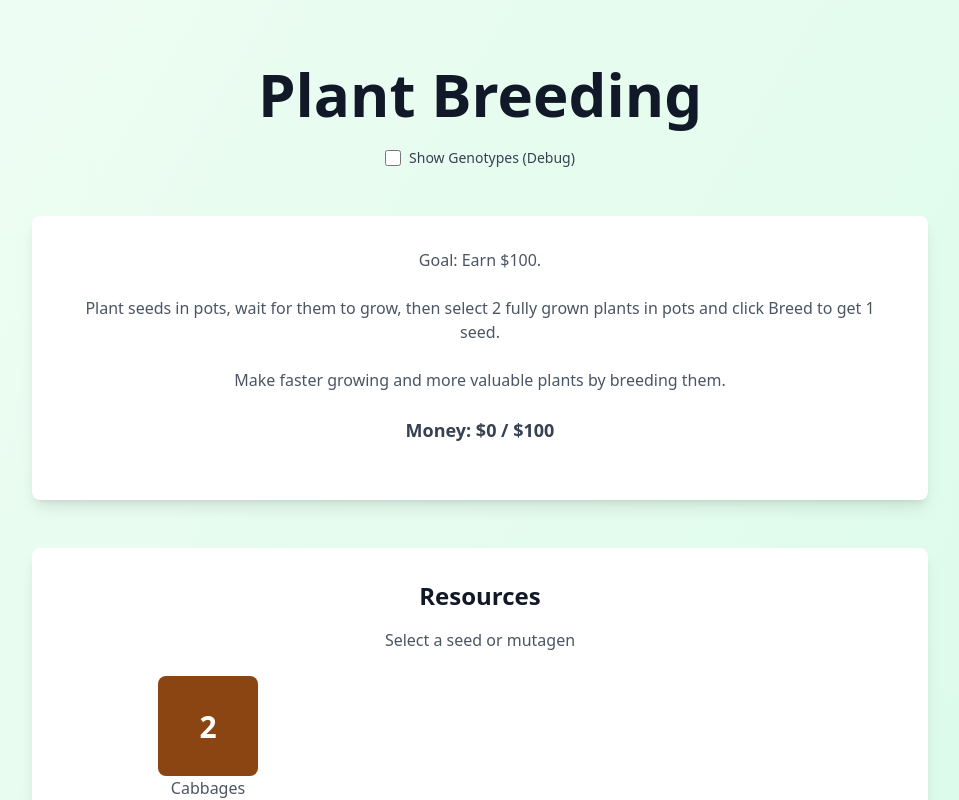
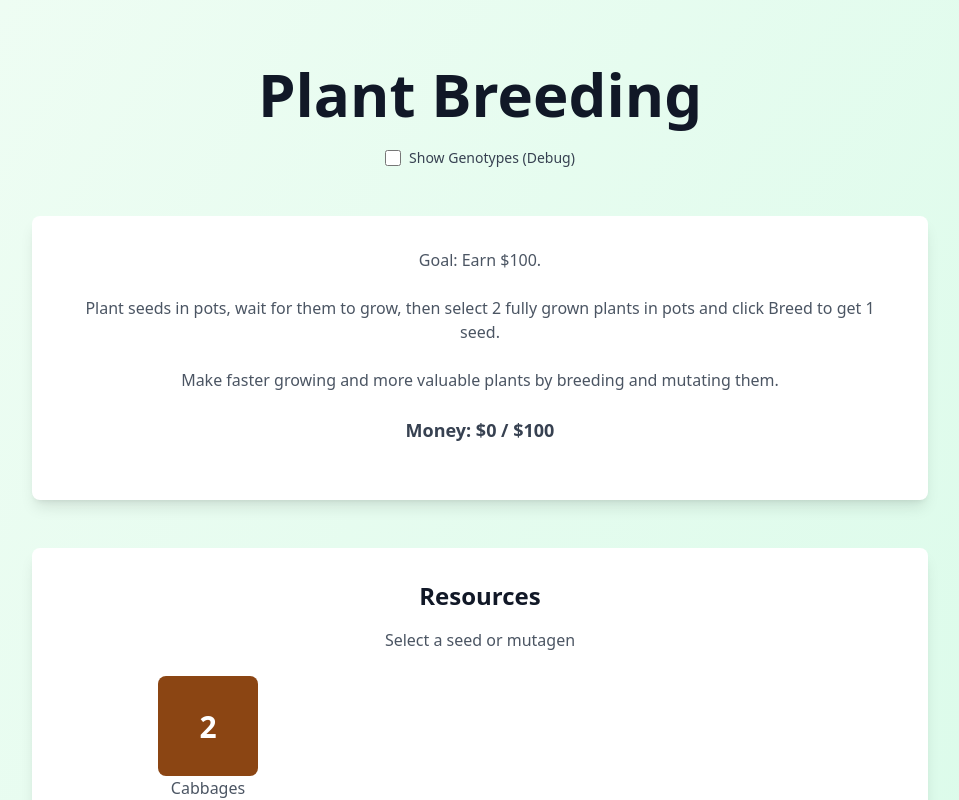
Before and after one commit to BeksOmega/plant-breeding, a Next.js app: page / in a window 1280 px wide. Shown: the top 800 px of the page, without its empty margins (160-1119 px from the left). Built offline with nearby package versions, Linux system fonts and the light colour scheme.

Commit message:
chore: add mutation to explanatory text

```diff
--- a/app/page.tsx
+++ b/app/page.tsx
@@ -560,7 +560,7 @@ export default function Home() {
               grown plants in pots and click Breed to get 1 seed.
             </p>
             <p className="text-gray-600 mb-6">
-              Make faster growing and more valuable plants by breeding them.
+              Make faster growing and more valuable plants by breeding and mutating them.
             </p>
 
             {hasWon && (
```
